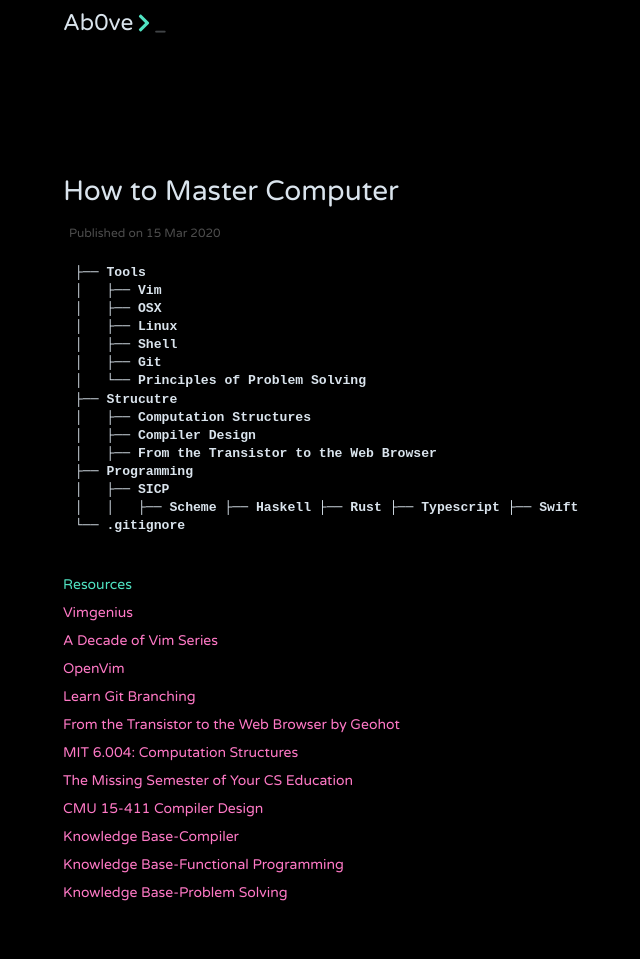
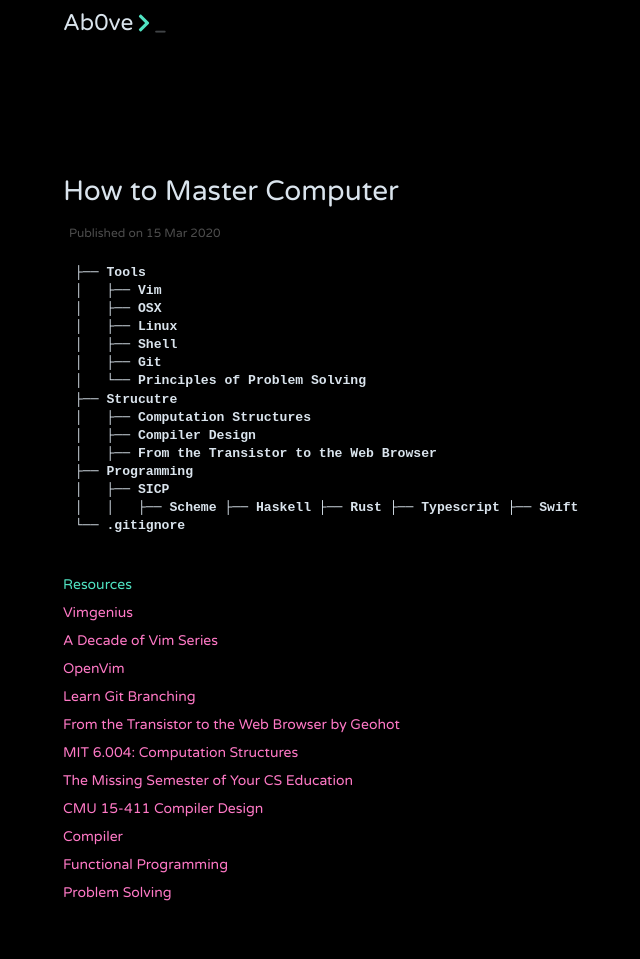
Before and after one commit to jithendrabsy/thoughts, a Jekyll site: the page built from _posts/2020-03-15-master-computer.md, in a window 1280 px wide. Shown: the whole page, without its empty margins (207-847 px from the left). Built offline with Jekyll 4.4.1, drawn with Linux system fonts in a browser that asks for light colours; nearby versions of some CDN libraries.

Commit message:
Update Lines

```diff
--- a/_posts/2020-03-15-master-computer.md
+++ b/_posts/2020-03-15-master-computer.md
@@ -42,8 +42,8 @@
 
 [CMU 15-411 Compiler Design](https://www.cs.cmu.edu/~janh/courses/411/18/resources.html)
 
-[Knowledge Base-Compiler](https://github.com/allenleein/knowledge-base/tree/gh-pages/%3C00%3ECompiler)
+[Compiler](https://github.com/allenleein/knowledge-base/tree/gh-pages/%3C00%3ECompiler)
 
-[Knowledge Base-Functional Programming](https://github.com/allenleein/knowledge-base/tree/gh-pages/%3C00%3E-Functional-Programming)
+[Functional Programming](https://github.com/allenleein/knowledge-base/tree/gh-pages/%3C00%3E-Functional-Programming)
 
-[Knowledge Base-Problem Solving](https://github.com/allenleein/knowledge-base/tree/gh-pages/%3C00%3EProblem%20Solving)
+[Problem Solving](https://github.com/allenleein/knowledge-base/tree/gh-pages/%3C00%3EProblem%20Solving)
```
Also changed, not shown: _posts/2040-12-02-input.md (+1 -1 lines).
